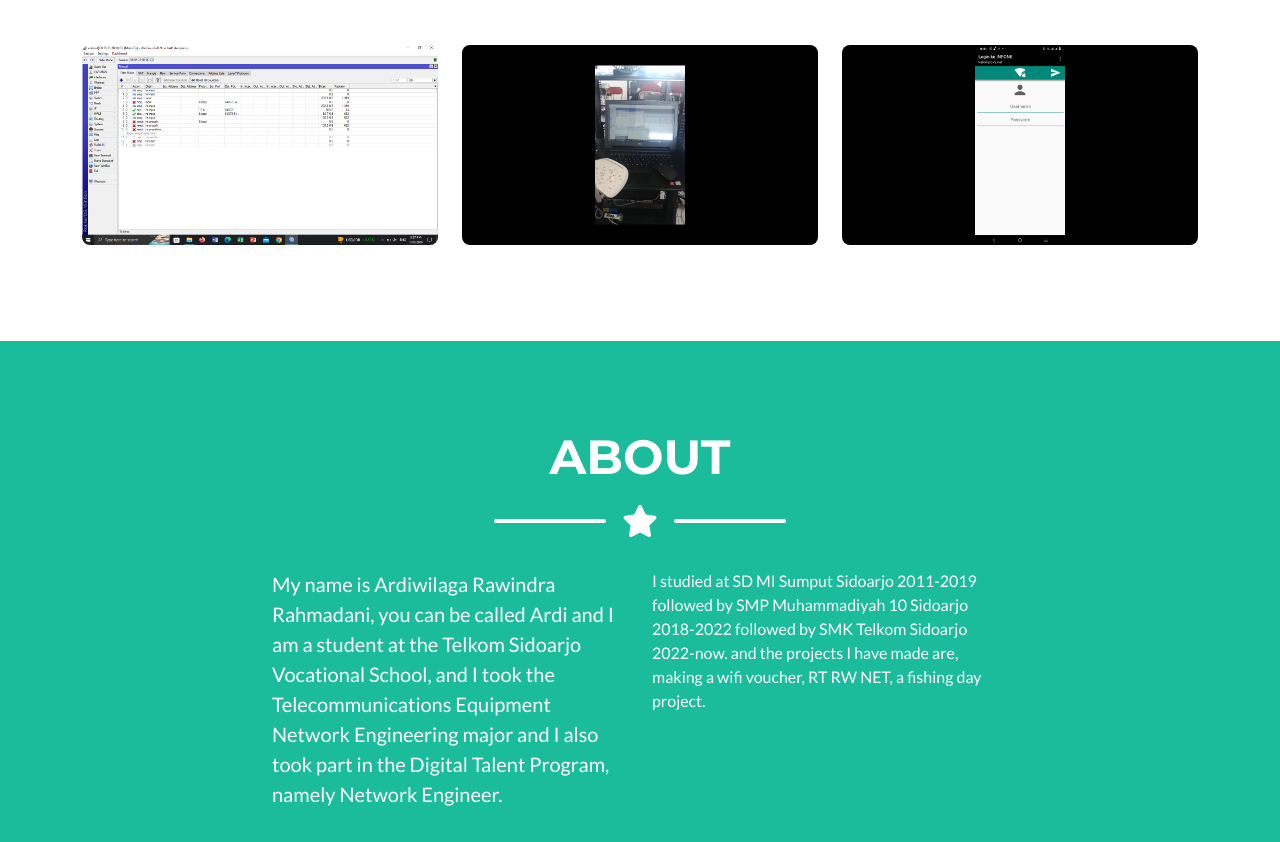
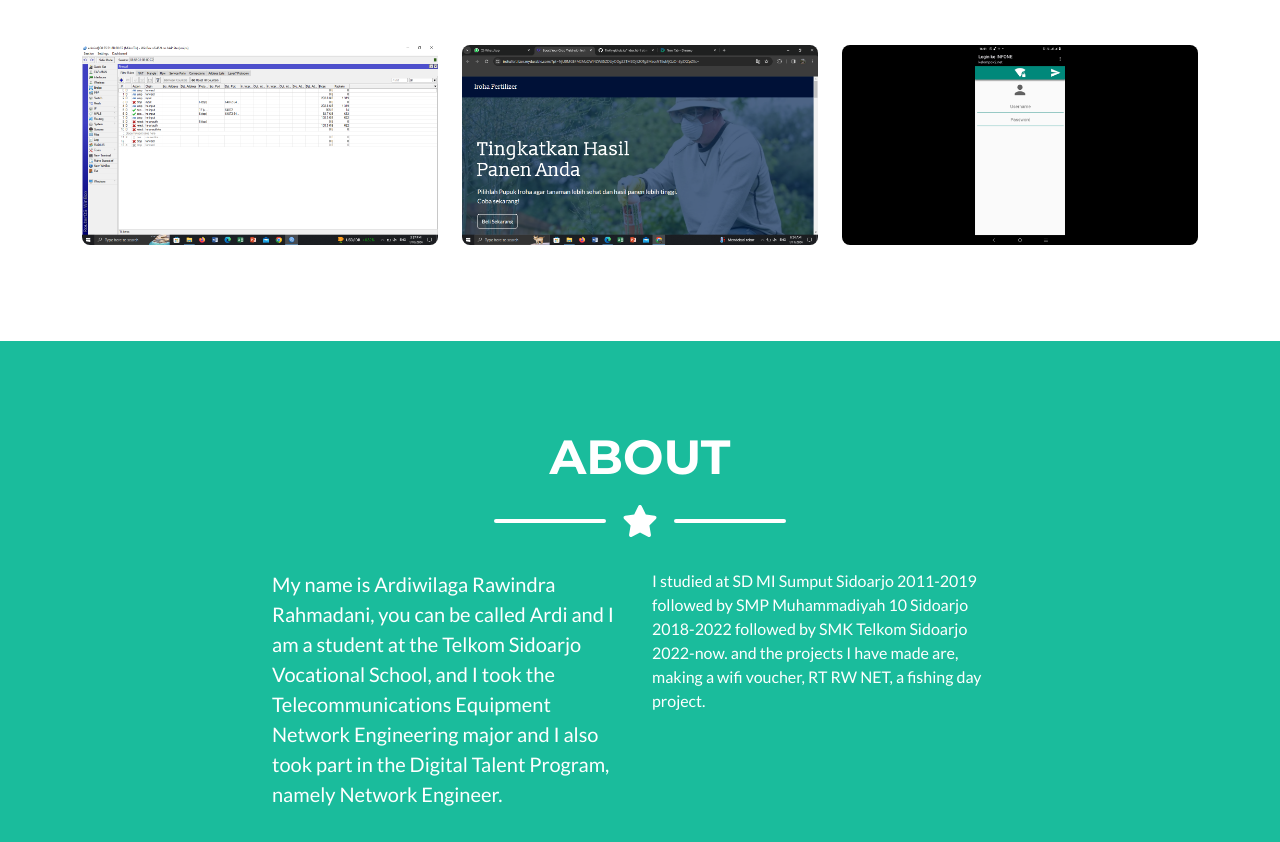
Before and after one commit to Tiwlly1/Tiwlly.github.io, a plain HTML site: page index.html in a window 1280 px wide. Shown: the part 1199-2041 px from the top of the page. Drawn offline with nearby package versions, Linux system fonts and the light colour scheme.

Commit message:
Update index.html

```diff
--- a/index.html
+++ b/index.html
@@ -108,7 +108,7 @@
                             <div class="portfolio-item-caption d-flex align-items-center justify-content-center h-100 w-100">
                                 <div class="portfolio-item-caption-content text-center text-white"><i class="fas fa-plus fa-3x"></i></div>
                             </div>
-                            <img class="img-fluid" src="assets/img/portfolio/Picture6.png" alt="..." />
+                            <img class="img-fluid" src="assets/img/portfolio/Picture187.png" alt="..." />
                         </div>
                     </div>
                     <!-- Portfolio Item 6-->
@@ -398,7 +398,7 @@ Ardiwilaga06@gmail.com
                                         <div class="divider-custom-line"></div>
                                     </div>
                                     <!-- Portfolio Modal - Image-->
-                                    <img class="img-fluid rounded mb-5" src="assets/img/portfolio/Picture6.png" alt="..." />
+                                    <img class="img-fluid rounded mb-5" src="assets/img/portfolio/Picture187.png" alt="..." />
                                     <!-- Portfolio Modal - Text-->
                                     <p class="mb-4">Di foto ini, saya membuat sebuah jaringan sederhana yang dimana saya hanya perlu menggunakan mikrotik sebagai media setting jaringan di winbox dan accesspoint untuk memperluas jangkauan jaringan secara wireless. dan saya juga menambahkan settingan seperti HOTSPOT di dalam nya.</p>
                                     <button class="btn btn-primary" data-bs-dismiss="modal">
```
